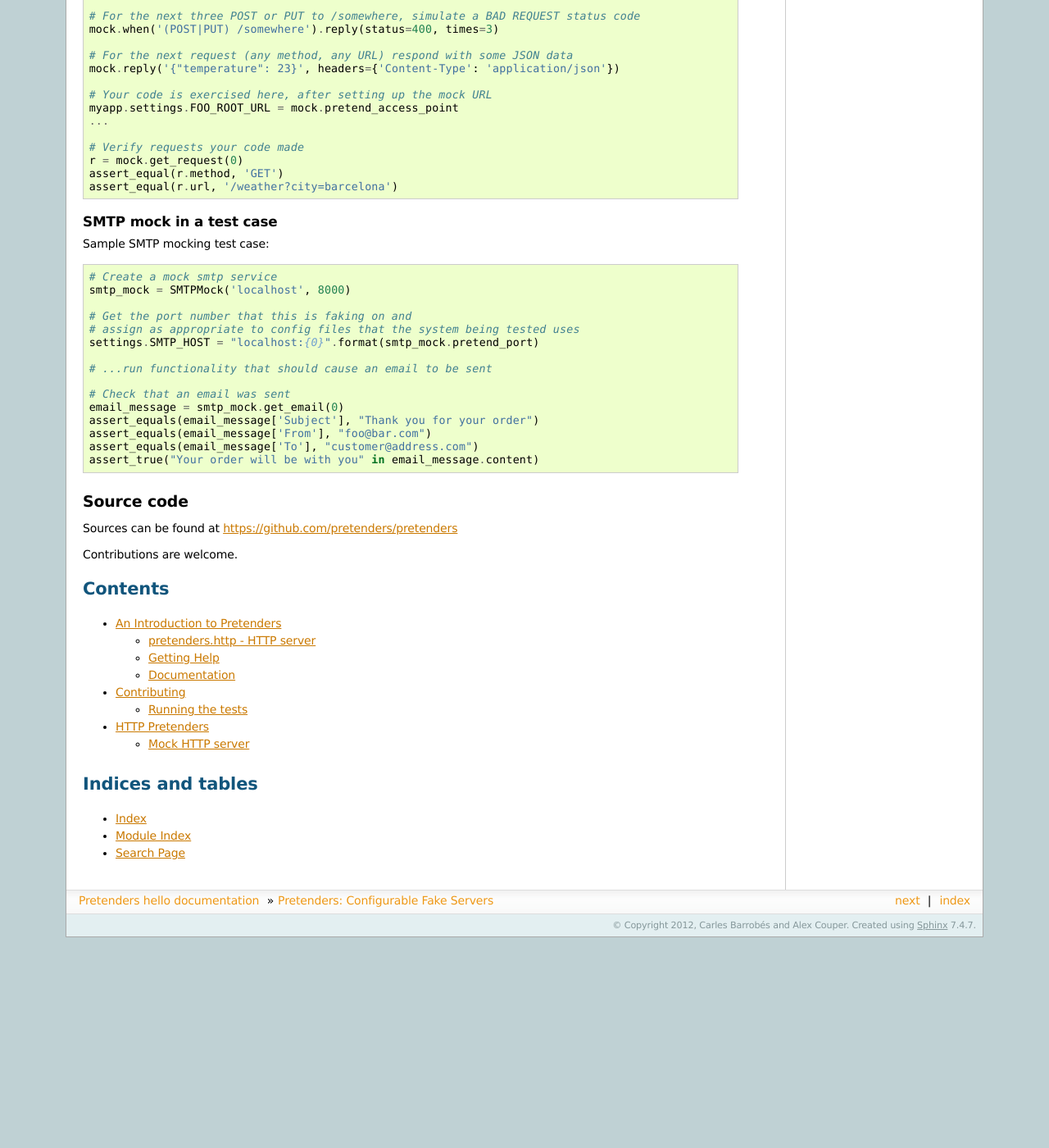
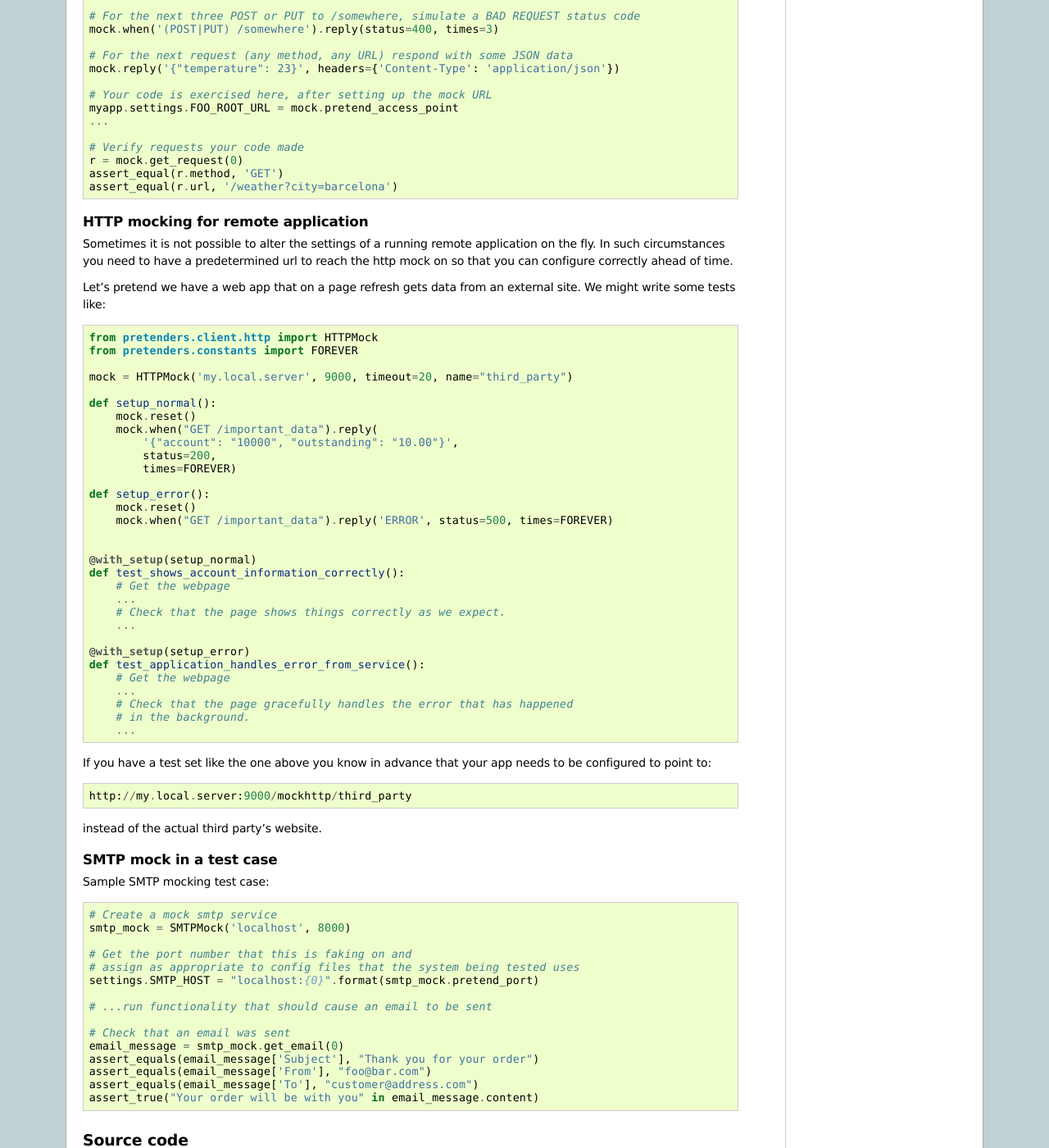
Before and after one commit to pretenders/pretenders, a Sphinx documentation site: the page built from docs/index.rst, in a window 1280 px wide and 1400 px high, scrolled down 634 px. Shown: the whole window at 82% size. Built offline with Sphinx 7.4.7, drawn with Linux system fonts in a browser that asks for light colours; before the commit the page ends 1777 px from its top, so only the background shows below that; some of the changed text lies outside the part shown.

Commit message:
More docs. Pep8.

```diff
--- a/docs/index.rst
+++ b/docs/index.rst
@@ -55,6 +55,57 @@ Sample HTTP mocking test case::
     assert_equal(r.method, 'GET')
     assert_equal(r.url, '/weather?city=barcelona')
 
+HTTP mocking for remote application
+~~~~~~~~~~~~~~~~~~~~~~~~~~~~~~~~~~~
+
+Sometimes it is not possible to alter the settings of a running remote
+application on the fly. In such circumstances you need to have a predetermined
+url to reach the http mock on so that you can configure correctly ahead of
+time.
+
+Let's pretend we have a web app that on a page refresh gets data from an
+external site. We might write some tests like::
+
+    from pretenders.client.http import HTTPMock
+    from pretenders.constants import FOREVER
+
+    mock = HTTPMock('my.local.server', 9000, timeout=20, name="third_party")
+
+    def setup_normal():
+        mock.reset()
+        mock.when("GET /important_data").reply(
+            '{"account": "10000", "outstanding": "10.00"}',
+            status=200,
+            times=FOREVER)
+
+    def setup_error():
+        mock.reset()
+        mock.when("GET /important_data").reply('ERROR', status=500, times=FOREVER)
+
+
+    @with_setup(setup_normal)
+    def test_shows_account_information_correctly():
+        # Get the webpage
+        ...
+        # Check that the page shows things correctly as we expect.
+        ...
+
+    @with_setup(setup_error)
+    def test_application_handles_error_from_service():
+        # Get the webpage
+        ...
+        # Check that the page gracefully handles the error that has happened
+        # in the background.
+        ...
+
+If you have a test set like the one above you know in advance that your app
+needs to be configured to point to::
+
+    http://my.local.server:9000/mockhttp/third_party
+
+instead of the actual third party's website.
+
+
 SMTP mock in a test case
 ~~~~~~~~~~~~~~~~~~~~~~~~
 
--- a/pretenders/__init__.py
+++ b/pretenders/__init__.py
@@ -1,2 +1,2 @@
 # Do not edit, this file is auto-generated by publish.sh
-__version__ = 'hello'
+__version__ = '0.1.4'
```
Also changed, not shown: docs/intro.rst (+23 -7 lines), 1 other file.
